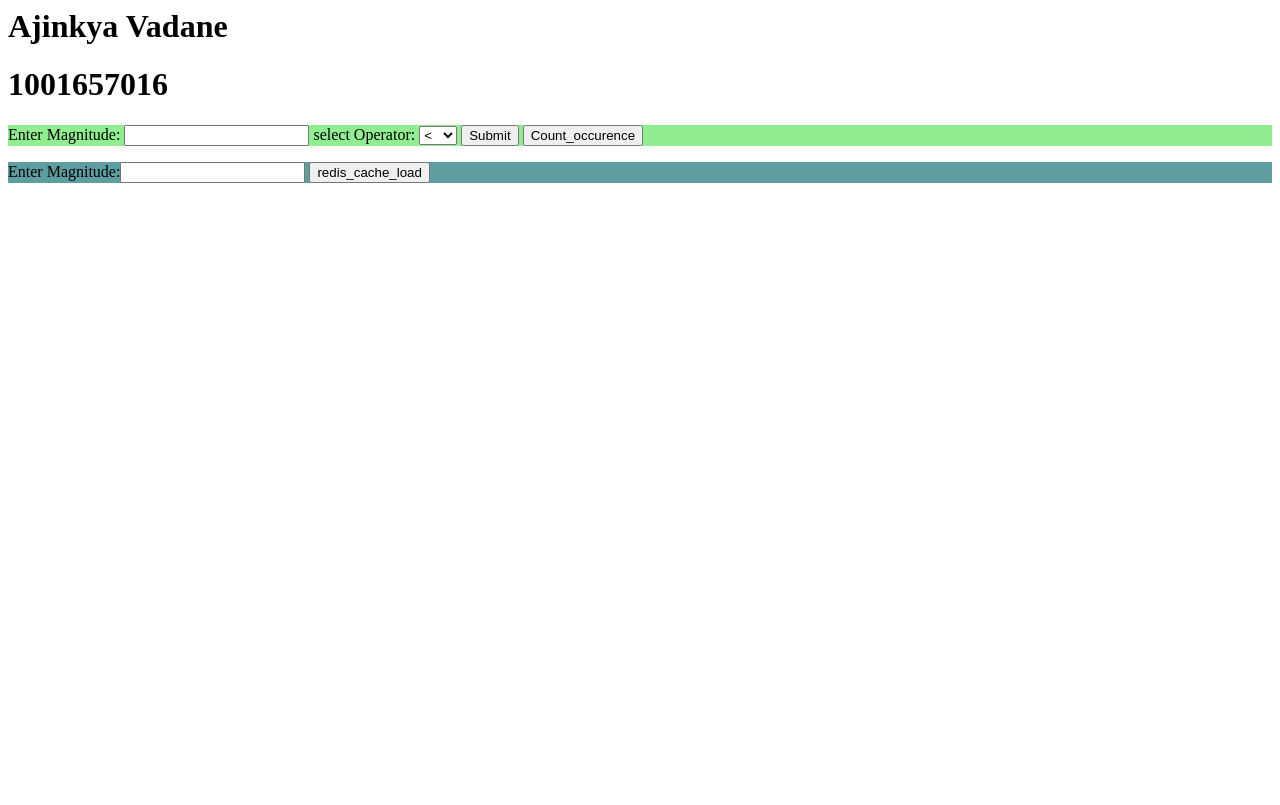
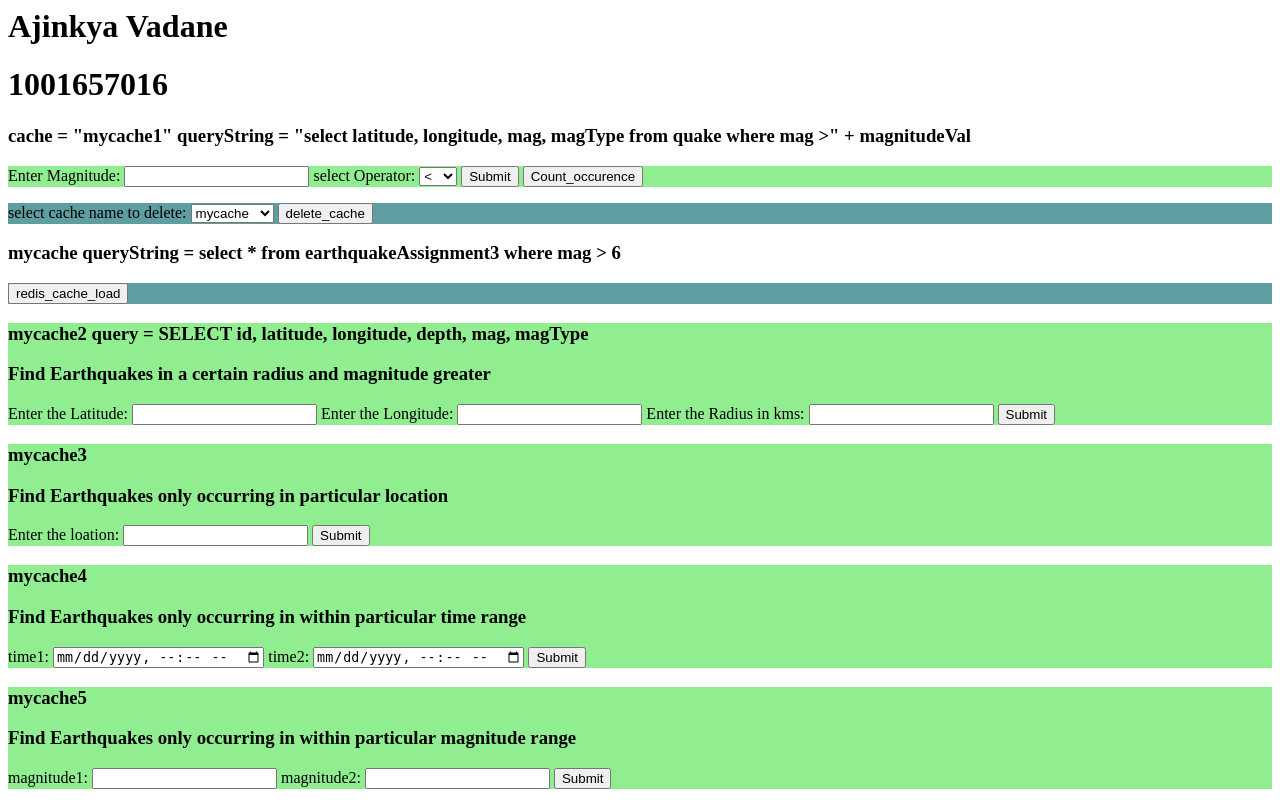
Before and after one commit to AjinkyaVadane/cloudAssignment3, a Flask app: page / in a window 1280 px wide. Before the commit the page ends 183 px from the top, so only its background shows below. Run offline with Flask 2, Linux system fonts and the light colour scheme.

Commit message:
commit 9

```diff
--- a/application.py
+++ b/application.py
@@ -4,6 +4,8 @@ import redis
 from flask import request
 import time
 import os
+from datetime import datetime
+from datetime import timedelta
 
 
 
@@ -33,15 +35,59 @@ def sqlConnect():
     driver = '{ODBC Driver 17 for SQL Server}'
     cnxn = pyodbc.connect(
         'DRIVER=' + driver + ';SERVER=' + server + ';PORT=1433;DATABASE=' + database + ';UID=' + username + ';PWD=' + password)
-    #cursor = cnxn.cursor()
-    # cnxn = pypyodbc.connect(
-    #     'Driver={ODBC Driver 13 for SQL Server};Server=tcp:mysqlserver09.database.windows.net,1433;Database=AKVDB;Uid=azureuser@mysqlserver09;Pwd=12345Ajuvad')
     return cnxn
+
+
+#function to check in cache
+def readOrLoadfromCache(cache, isCacheOnboolean, cursor, queryString):
+    if r.get(cache) == None:
+        startTime = time.time()
+        cursor.execute(queryString)
+        data = cursor.fetchall()
+        print(type(data))
+        endTime = time.time()
+        execTime = endTime - startTime
+        print('This is your data', data)
+        data_string = data
+        #r.rpush(cache, data)
+        r.set(cache, str(data_string))  # redis requires data to be in Convert to a byte, string or number first.
+        finalList = data
+        print("No Cache")
+        print("No cache Time : ", execTime)
+        isCacheOn = 'No cache'
+
+    else:
+        startTime = time.time()
+        data1 = r.get(cache)
+        endTime = time.time()
+        execTime = endTime - startTime
+        print("Cache Time is", execTime)
+        data1 = str(data1)
+        data = data1
+        print("Cache")
+        print("Cache Time is", execTime)
+        isCacheOn = 'In cache'
+        isCacheOnboolean = True
+    return data, isCacheOnboolean, execTime, isCacheOn
+
+#delete Cache
+def deleteCache(delete_cache_string):
+    r.delete(delete_cache_string)
+    return delete_cache_string
 
 
 @app.route("/client_homePage" , methods=['GET'])
 def routerFunction():
+
+    #delete cache
+    if request.args.get('delete_cache') == 'delete_cache':
+        delete_cache_string = request.args.get('symbol_operator')
+        deleteCache(delete_cache_string)
+        return "deleted cache  "+delete_cache_string
+
     if request.args.get('form') == 'Submit':
+        isCacheOnboolean = False
+        cache = "mycache1"
         # db = sqlConnect()
         # cursor = db.cursor()
         mag = request.args.get('eathquake_mag')
@@ -52,7 +98,13 @@ def routerFunction():
         db = sqlConnect()
         cursor = db.cursor()
         # query = '''SELECT * FROM BVC79655.TBEARTHQUAKE WHERE "mag"'''+oper+mag
-        query = '''SELECT * FROM earthquakeAssignment3 WHERE "mag"'''+oper+mag
+        queryString = '''SELECT * FROM earthquakeAssignment3 WHERE "mag"'''+oper+mag
+        data, isCacheOnboolean, execTime, isCacheOn = readOrLoadfromCache(cache, isCacheOnboolean, cursor, queryString)
+        db.close()
+        if (isCacheOnboolean):
+            return render_template("cachetable.html", data=data, timetaken=str(execTime), isCacheOn=isCacheOn)
+        else:
+            return render_template("table.html", data=data, timetaken=str(execTime), isCacheOn=isCacheOn)
         print(query)
         cursor.execute(query)
         row = cursor.fetchall()
@@ -60,8 +112,8 @@ def routerFunction():
         return str(row)
         # return "Hello Ajinkya You are doing great"
 
-
     if request.args.get('redis_cache_load') == 'redis_cache_load':
+        isCacheOnboolean = False
         cache = "mycache"
         magnitudeVal = request.args.get('mag')
         finalList = []
@@ -69,60 +121,95 @@ def routerFunction():
         db = sqlConnect()
         cursor = db.cursor()
         queryString = "select * from earthquakeAssignment3 where mag > 6"
-        # r.delete(cache)
-        # print("deleted cache")
-        if r.get(cache) == None:
-            startTime = time.time()
-            cursor.execute(queryString)
-            data = cursor.fetchall()
-            endTime = time.time()
-            execTime = endTime - startTime
-            print('This is your data',data)
-            data_string = data
-            r.set(cache, str(data_string)) #redis requires data to be in Convert to a byte, string or number first.
-            finalList = data
-            print("No Cache")
-            print("No cache Time : ", execTime)
-            isCacheOn = 'No cache'
+        data, isCacheOnboolean, execTime, isCacheOn = readOrLoadfromCache(cache, isCacheOnboolean, cursor, queryString)
+        db.close()
+        if (isCacheOnboolean):
+            return render_template("cachetable.html", data = data, timetaken = str(execTime) , isCacheOn = isCacheOn)
         else:
-            startTime = time.time()
-            data1 = r.get(cache)
-            endTime = time.time()
-            execTime = endTime - startTime
-            print("Cache Time is",execTime)
-            data = data1
-            print(data)
-            print("Cache")
-            print("Cache Time is", execTime)
-            isCacheOn = 'In cache'
+            return render_template("table.html", data=data, timetaken=str(execTime), isCacheOn=isCacheOn)
+
+        #Within some range
+        #input latitude , longitude, radius  and magintude
+
+    if request.args.get('form_find_earthquake_in_range') == 'Submit':
+        isCacheOnboolean = False
+        cache = "mycache2"
+        lat = request.args.get('lat')
+        lon = request.args.get('lon')
+        rad = request.args.get('rad')
+        db = sqlConnect()
+        cursor = db.cursor()
+
+        # generate query string
+        queryString = "SELECT id, latitude, longitude, depth, mag, magType "
+        queryString = queryString + "FROM earthquakeAssignment3 where "
+        queryString = queryString + "( 6371  * acos( cos( radians(" + lat + ") )"
+        queryString = queryString + "* cos( radians( latitude ) )"
+        queryString = queryString + "* cos( radians(longitude) - radians(" + lon + ")) + sin(radians(" + lat + ")) "
+        queryString = queryString + "* sin( radians(latitude)))) <= " + rad
+        # return queryString
+        #queryString = "select * from earthquakeAssignment3 where mag > 7"
+        #queryString = 'SELECT * FROM (select *,(((acos(sin((' + lat + '*3.14/180)) * sin(("latitude"*3.14/180))+cos((' + lat + '*3.14/180))*cos(("latitude"*3.14/180))*cos(((' + lon + ' - "longitude")*3.14/180))))*180/3.14)*60*1.1515*1.609344) as distance from earthquakeAssignment3 ) where distance <= ' + rad + ''
+        #queryString = '''SELECT * FROM (SELECT *,(((ACOS(SIN((''' + lat + ''' * 0.0174533)) *  SIN(("latitude" * 0.0174533)) + COS((''' + lat + ''' * 0.0174533)) * COS(("latitude" * 0.0174533)) * COS(((''' + lon + ''' - "longitude") * 0.0174533)))) * 180/3.14) * 60 * 1.1515 * 1.609344) as DISTANCE FROM earthquakeAssignment3 ) WHERE DISTANCE <= ''' + rad + ''' AND "mag" > ''' + mag+''';'''
+        print(queryString)
+        data, isCacheOnboolean, execTime, isCacheOn = readOrLoadfromCache(cache, isCacheOnboolean, cursor, queryString)
         db.close()
-        return render_template("table.html", data = data, timetaken = str(execTime) , isCacheOn = isCacheOn)
-        #return str(data)
+        if (isCacheOnboolean):
+            return render_template("cachetable.html", data=data, timetaken=str(execTime), isCacheOn=isCacheOn)
+        else:
+            return render_template("table.html", data=data, timetaken=str(execTime), isCacheOn=isCacheOn)
+
+    #Search by location
+    if request.args.get('form_find_earthquake_in_location') == 'Submit':
+        isCacheOnboolean = False
+        cache = "mycache3"
+        location =request.args.get('location')
+        db = sqlConnect()
+        cursor = db.cursor()
+        # generate query string
+        #'''SELECT * FROM BVC79655.TBEARTHQUAKE WHERE "mag" > ''' + mag1
+        queryString = '''SELECT * FROM earthquakeAssignment3 WHERE "locationSource" = \'''' + location +'''\''''
+        print(queryString)
+        data, isCacheOnboolean, execTime, isCacheOn = readOrLoadfromCache(cache, isCacheOnboolean, cursor, queryString)
+        db.close()
+        if (isCacheOnboolean):
+            return render_template("cachetable.html", data=data, timetaken=str(execTime), isCacheOn=isCacheOn)
+        else:
+            return render_template("table.html", data=data, timetaken=str(execTime), isCacheOn=isCacheOn)
+
+    #search within time range
+    if request.args.get('form_find_earthquake_in_timerange') == 'Submit':
+        isCacheOnboolean = False
+        cache = "mycache4"
+        date_time1 = request.args.get('time1')
+        date_time2 = request.args.get('time2')
+        f = "%Y-%m-%dT%H:%M"
+        qot = "\'"
+        print(date_time1)
+        print(date_time2)
+        db = sqlConnect()
+        cursor = db.cursor()
+        queryString = '''SELECT * FROM earthquakeAssignment3 WHERE "time" BETWEEN ''' + "\'" + str(
+            datetime.strptime(date_time1, f)) + "\'" ''' AND ''' + "\'" + str(datetime.strptime(date_time2, f)) + "\'"
+        data, isCacheOnboolean, execTime, isCacheOn = readOrLoadfromCache(cache, isCacheOnboolean, cursor, queryString)
+        db.close()
+        if (isCacheOnboolean):
+            return render_template("cachetable.html", data=data, timetaken=str(execTime), isCacheOn=isCacheOn)
+        else:
+            return render_template("table.html", data=data, timetaken=str(execTime), isCacheOn=isCacheOn)
 
 
-        # cache = "mycache"
-        # start_t = time.time()
-        # query = "select * from earthquakeAssignment3"
-        # if pickle.get(cache):
-        #     t = "with"
-        #     print(t)
-        #     isCache = 'with Cache'
-        #
-        #     rows = pickle.loads(pickle.get(cache))
-        #     pickle.delete(cache)
-        #
-        # else:
-        #     t = "without"
-        #     print(t)
-        #     db = sqlConnect()
-        #     cursor = db.cursor()
-        #     cursor.execute(query)
-        #     rows = cursor.fetchall()
-        #     pickle.set(cache, pickle.dump(rows))
-        # end_t = time.time() - start_t
-        # print(end_t)
-        # return render_template("table.html", data=t, stime=end_t)
-
-#
-# if __name__ == "__main__":
-#     app.run(host='0.0.0.0', port=port, debug=False)
+    if request.args.get('form_find_earthquake_in_magrange') == 'Submit':
+        isCacheOnboolean = False
+        cache = "mycache5"
+        mag1 = request.args.get('mag1')
+        mag2 = request.args.get('mag2')
+        db = sqlConnect()
+        cursor = db.cursor()
+        queryString = '''SELECT * FROM earthquakeAssignment3 WHERE "mag" BETWEEN ''' + mag1 +''' and ''' +mag2
+        data, isCacheOnboolean, execTime, isCacheOn = readOrLoadfromCache(cache, isCacheOnboolean, cursor, queryString)
+        db.close()
+        if (isCacheOnboolean):
+            return render_template("cachetable.html", data=data, timetaken=str(execTime), isCacheOn=isCacheOn)
+        else:
+            return render_template("table.html", data=data, timetaken=str(execTime), isCacheOn=isCacheOn)
--- a/templates/client_homePage.html
+++ b/templates/client_homePage.html
@@ -13,6 +13,7 @@
 		</h1>
         <!-- Checking connnection -->
     <p>
+        <h3>cache = "mycache1" queryString = "select latitude, longitude, mag, magType from quake where mag >" + magnitudeVal</h3>
         <div style="background-color: lightgreen">
             <form action="/client_homePage" method="GET">
                 Enter Magnitude: <input type="text" name="eathquake_mag">
@@ -39,11 +40,88 @@
     <p>
         <div style = "background-color: cadetblue">
             <form action="client_homePage" method="GET">
-                Enter Magnitude:<input type="text" name = "mag">
+                select cache name to delete:
+                  <select name = "symbol_operator">
+                  <option value="mycache">mycache</option>
+                      <option value="mycache1">mycache1</option>
+                      <option value="mycache2">mycache2</option>
+                      <option value="mycache3">mycache3</option>
+                      <option value="mycache4">mycache4</option>
+                      <option value="mycache5">mycache5</option>
+
+                  </select>
+                  <input type="submit" name = "delete_cache" value="delete_cache">
+            </form>
+        </div>
+
+    </p>
+
+         <p>
+        <h3>mycache queryString = select * from earthquakeAssignment3 where mag > 6 </h3>
+        <div style = "background-color: cadetblue">
+            <form action="client_homePage" method="GET">
              <input type="submit" name="redis_cache_load" value="redis_cache_load">
             </form>
         </div>
 
     </p>
+
+
+
+
+
+        <!--Find Earthquakes in a certain radius and magnitude greater -->
+
+    <p>
+    <div style="background-color: lightgreen">
+            <h3>mycache2  query = SELECT id, latitude, longitude, depth, mag, magType</h3>
+            <h3>Find Earthquakes in a certain radius and magnitude greater</h3>
+                <form action="/client_homePage" method="GET">
+                    Enter the Latitude: <input type="text" name="lat">
+                    Enter the Longitude: <input type="text" name="lon">
+                    Enter the Radius in kms: <input type="text" name="rad">
+                    <input type="submit" name= "form_find_earthquake_in_range" value="Submit" />
+                </form>
+    </div>
+    </p>
+
+
+
+    <p>
+    <div style="background-color: lightgreen">
+            <h3>mycache3 </h3>
+            <h3>Find Earthquakes only occurring in particular location</h3>
+                <form action="/client_homePage" method="GET">
+                    Enter the loation: <input type="text" name="location">
+                    <input type="submit" name= "form_find_earthquake_in_location" value="Submit" />
+                </form>
+    </div>
+    </p>
+
+
+    <p>
+    <div style="background-color: lightgreen">
+            <h3>mycache4 </h3>
+            <h3>Find Earthquakes only occurring in within particular time range</h3>
+                <form action="/client_homePage" method="GET">
+                     time1: <input type="datetime-local" name="time1">
+                     time2: <input type="datetime-local" name="time2">
+                    <input type="submit" name= "form_find_earthquake_in_timerange" value="Submit" />
+                </form>
+    </div>
+    </p>
+
+    <p>
+    <div style="background-color: lightgreen">
+            <h3>mycache5 </h3>
+            <h3>Find Earthquakes only occurring in within particular magnitude range</h3>
+                <form action="/client_homePage" method="GET">
+                     magnitude1: <input type="text" name="mag1">
+                     magnitude2: <input type="text" name="mag2">
+                    <input type="submit" name= "form_find_earthquake_in_magrange" value="Submit" />
+                </form>
+    </div>
+    </p>
+
     </body>
 </html>
```
Also changed, not shown: templates/cachetable.html (added, +55 -0 lines), templates/table.html (+4 -9 lines).
